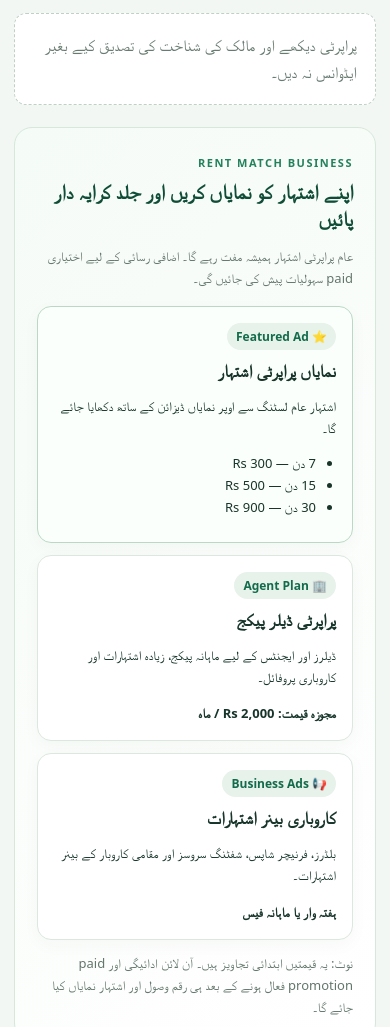
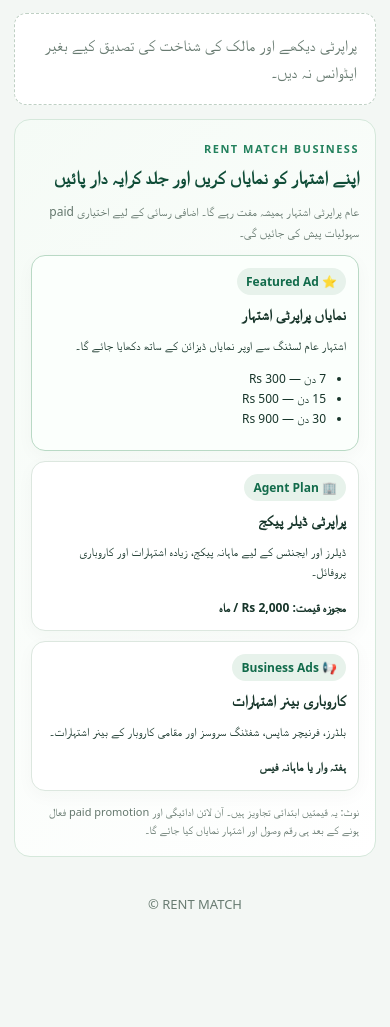
Before and after one commit to ranaaqib0870-prog/Rent-Match, a website built with Vite: page index.html in a window 390 px wide. Shown: the part 640-1667 px from the top of the page. After the commit the page ends 1573 px from the top, so only its background shows below. Built offline with nearby package versions, Linux system fonts and the light colour scheme; no server answers.

Commit message:
Style RENT MATCH promotion sidebar

```diff
--- a/style.css
+++ b/style.css
@@ -81,3 +81,25 @@ body.media-viewer-open{overflow:hidden}
 .earning-card h3{margin:9px 0 6px;font-size:17px}.earning-card p,.earning-card li,.earning-card strong{font-size:13px;line-height:1.7}
 .earning-card ul{padding-inline-start:20px;margin:8px 0}.earning-badge{display:inline-block;padding:5px 9px;border-radius:20px;background:#e7f2eb;color:#126b4b;font-size:12px;font-weight:800}
 .featured-plan{border-color:#b9d9c5;background:#fbfffc}.earning-note{margin:12px 0 0}
+
+
+/* Facebook-style right rail for business and promotion options */
+.page-layout{display:grid;grid-template-columns:minmax(0,1fr) 285px;gap:20px;align-items:start}
+.page-content{min-width:0}
+.earning-sidebar{position:sticky;top:16px;align-self:start;min-width:0}
+.earning-sidebar .earning-panel{margin:0;padding:16px;border-radius:16px}
+.earning-sidebar .earning-heading h2{font-size:18px;line-height:1.45}
+.earning-sidebar .earning-heading p{font-size:12px}
+.earning-sidebar .earning-grid{grid-template-columns:1fr;gap:10px;margin-top:12px}
+.earning-sidebar .earning-card{padding:12px}
+.earning-sidebar .earning-card h3{font-size:15px}
+.earning-sidebar .earning-card p,.earning-sidebar .earning-card li,.earning-sidebar .earning-card strong{font-size:12px}
+.earning-sidebar .earning-note{font-size:11px}
+@media(max-width:850px){
+ .page-layout{grid-template-columns:minmax(0,1fr) 250px;gap:14px}
+}
+@media(max-width:700px){
+ .page-layout{grid-template-columns:1fr}
+ .earning-sidebar{position:static;grid-row:2}
+ .earning-sidebar .earning-grid{grid-template-columns:repeat(auto-fit,minmax(190px,1fr))}
+}
```
